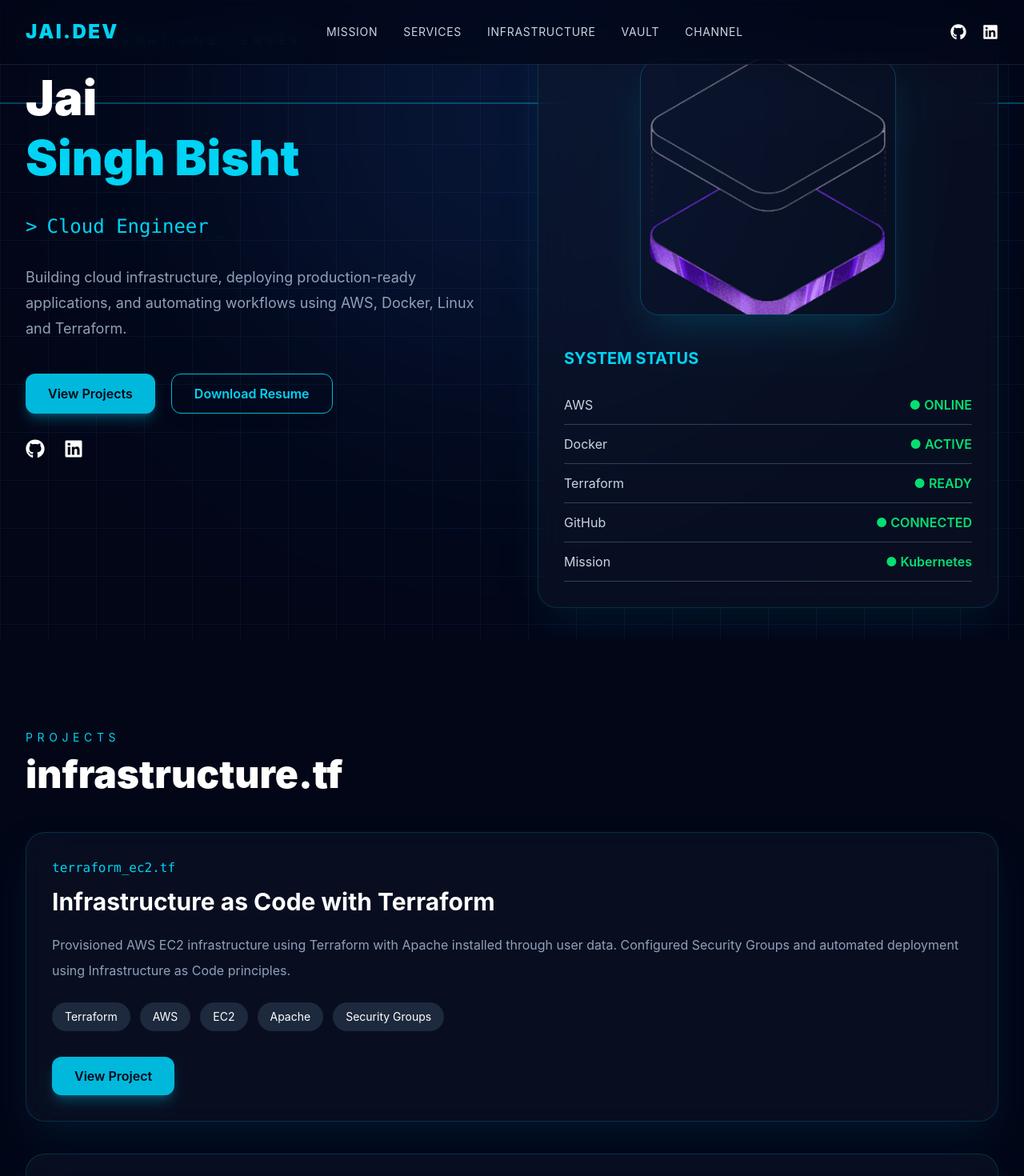
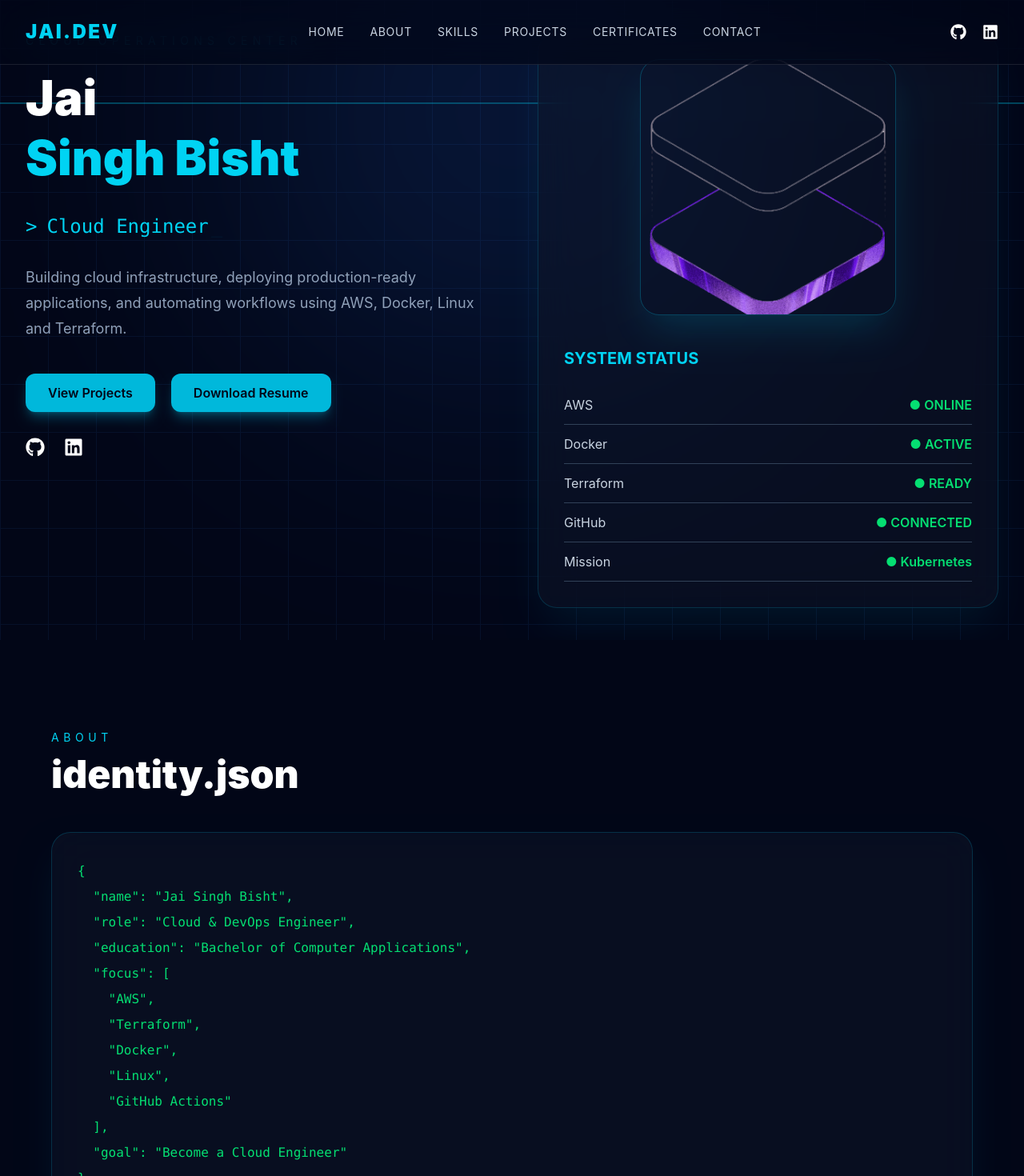
Before and after one commit to Jai-This-Side/My-Portfolio-website, a React (Vite) app: page / in a window 1280 px wide. Shown: the top 1470 px of the page at 80% size. Built offline with nearby package versions, Linux system fonts and the light colour scheme.

Commit message:
Portfolio ready for deployment

```diff
--- a/src/App.jsx
+++ b/src/App.jsx
@@ -1,9 +1,12 @@
 import { useState } from "react";
 
 import BootSequence from "./components/effects/BootSequence";
+import CommandPalette from "./components/ui/CommandPalette";
+
 import Navbar from "./components/Navbar";
 import Hero from "./components/Hero";
-import CommandPalette from "./components/ui/CommandPalette";
+import About from "./components/About";
+import Skills from "./components/Skills";
 import Projects from "./components/Projects";
 import Certificates from "./components/Certificates";
 import Contact from "./components/Contact";
@@ -18,11 +21,22 @@ function App() {
         <BootSequence onFinish={() => setLoaded(true)} />
       ) : (
         <>
+          <CommandPalette />
+
           <Navbar />
+
           <Hero />
+
+          <About />
+
+          <Skills />
+
           <Projects />
+
           <Certificates />
+
           <Contact />
+
           <Footer />
         </>
       )}
--- a/src/components/About.jsx
+++ b/src/components/About.jsx
@@ -1,46 +1,38 @@
-import skills from "../data/skills";
 import GlassCard from "./ui/GlassCard";
 import SectionHeading from "./ui/SectionHeading";
 
-export default function Skills() {
+export default function About() {
   return (
     <section
-      id="services"
-      className="bg-slate-950 px-8 py-28 text-white"
+      id="identity"
+      className="bg-[#020617] px-8 py-28 text-white"
     >
-      <div className="mx-auto max-w-7xl">
+      <div className="mx-auto max-w-6xl">
 
         <SectionHeading
-          title="services.yaml"
-          subtitle="Technical Skills"
+          title="identity.json"
+          subtitle="About"
         />
 
-        <div className="grid gap-8 md:grid-cols-2 lg:grid-cols-3">
+        <GlassCard>
+          <pre className="overflow-x-auto text-green-400 leading-8">
 
-          {skills.map((skill) => (
-            <GlassCard key={skill.category}>
+{`{
+  "name": "Jai Singh Bisht",
+  "role": "Cloud & DevOps Engineer",
+  "education": "Bachelor of Computer Applications",
+  "focus": [
+    "AWS",
+    "Terraform",
+    "Docker",
+    "Linux",
+    "GitHub Actions"
+  ],
+  "goal": "Become a Cloud Engineer"
+}`}
 
-              <h3 className="mb-6 text-2xl font-bold text-cyan-400">
-                {skill.category}
-              </h3>
-
-              <div className="flex flex-wrap gap-3">
-
-                {skill.items.map((item) => (
-                  <span
-                    key={item}
-                    className="rounded-full bg-slate-800 px-4 py-2 text-sm"
-                  >
-                    {item}
-                  </span>
-                ))}
-
-              </div>
-
-            </GlassCard>
-          ))}
-
-        </div>
+          </pre>
+        </GlassCard>
 
       </div>
     </section>
--- a/src/components/Hero.jsx
+++ b/src/components/Hero.jsx
@@ -59,17 +59,21 @@ export default function Hero() {
 
             <div className="mt-10 flex gap-5">
 
-              <Button>
+              <Button
+  onClick={() =>
+    document
+      .getElementById("projects")
+      ?.scrollIntoView({ behavior: "smooth" })
+  }
+>
+  View Projects
+</Button>
 
-                View Projects
-
-              </Button>
-
-              <Button variant="secondary">
-
-                Download Resume
-
-              </Button>
+              <Button
+  href="/JaiSinghBisht_resume.pdf"
+>
+  Download Resume
+</Button>
 
             </div>
 
--- a/src/components/Navbar.jsx
+++ b/src/components/Navbar.jsx
@@ -3,24 +3,37 @@ import { FaGithub, FaLinkedin } from "react-icons/fa";
 export default function Navbar() {
   return (
     <nav className="fixed top-0 z-50 w-full border-b border-white/10 bg-slate-950/70 backdrop-blur-xl">
-
       <div className="mx-auto flex h-20 max-w-7xl items-center justify-between px-8">
 
         <h1 className="text-2xl font-black tracking-widest text-cyan-400">
           JAI.DEV
         </h1>
 
-        <div className="hidden gap-8 text-sm uppercase tracking-wider text-slate-300 md:flex">
+        <div className="hidden md:flex gap-8 text-sm uppercase tracking-wider text-slate-300">
 
-          <a href="#mission">Mission</a>
+          <a href="#mission" className="hover:text-cyan-400 transition">
+            Home
+          </a>
 
-          <a href="#services">Services</a>
+          <a href="#identity" className="hover:text-cyan-400 transition">
+            About
+          </a>
 
-          <a href="#projects">Infrastructure</a>
+          <a href="#services" className="hover:text-cyan-400 transition">
+            Skills
+          </a>
 
-          <a href="#vault">Vault</a>
+          <a href="#projects" className="hover:text-cyan-400 transition">
+            Projects
+          </a>
 
-          <a href="#contact">Channel</a>
+          <a href="#vault" className="hover:text-cyan-400 transition">
+            Certificates
+          </a>
+
+          <a href="#contact" className="hover:text-cyan-400 transition">
+            Contact
+          </a>
 
         </div>
 
@@ -29,6 +42,7 @@ export default function Navbar() {
           <a
             href="https://github.com/Jai-This-Side"
             target="_blank"
+            rel="noopener noreferrer"
           >
             <FaGithub />
           </a>
@@ -36,6 +50,7 @@ export default function Navbar() {
           <a
             href="https://www.linkedin.com/in/jai-singh-bisht-b28b29289/"
             target="_blank"
+            rel="noopener noreferrer"
           >
             <FaLinkedin />
           </a>
@@ -43,7 +58,6 @@ export default function Navbar() {
         </div>
 
       </div>
-
     </nav>
   );
 }
--- a/src/components/ui/Button.jsx
+++ b/src/components/ui/Button.jsx
@@ -3,35 +3,53 @@ import { motion } from "framer-motion";
 export default function Button({
   children,
   variant = "primary",
+  href,
+  download = false,
   onClick,
 }) {
   const styles = {
     primary:
       "bg-cyan-500 hover:bg-cyan-400 text-slate-950 shadow-cyan-500/30",
-
     secondary:
       "border border-cyan-500 text-cyan-400 hover:bg-cyan-500/10",
   };
 
+  const className = `
+    inline-flex
+    items-center
+    justify-center
+    rounded-xl
+    px-7
+    py-3
+    font-semibold
+    transition-all
+    duration-300
+    shadow-lg
+    ${styles[variant]}
+  `;
+
+  if (href) {
+    return (
+      <motion.a
+        whileHover={{ scale: 1.05 }}
+        whileTap={{ scale: 0.95 }}
+        href={href}
+        download={download}
+        target={download ? "_self" : "_blank"}
+        rel="noopener noreferrer"
+        className={className}
+      >
+        {children}
+      </motion.a>
+    );
+  }
+
   return (
     <motion.button
-      whileHover={{
-        scale: 1.05,
-      }}
-      whileTap={{
-        scale: 0.95,
-      }}
+      whileHover={{ scale: 1.05 }}
+      whileTap={{ scale: 0.95 }}
       onClick={onClick}
-      className={`
-        rounded-xl
-        px-7
-        py-3
-        font-semibold
-        transition-all
-        duration-300
-        shadow-lg
-        ${styles[variant]}
-      `}
+      className={className}
     >
       {children}
     </motion.button>
```
Also changed, not shown: 1 other file (tests, documents, lock files or other folders).
